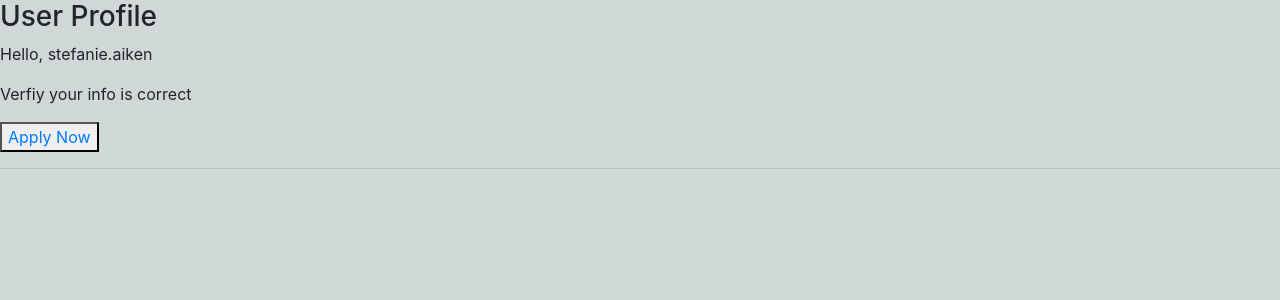
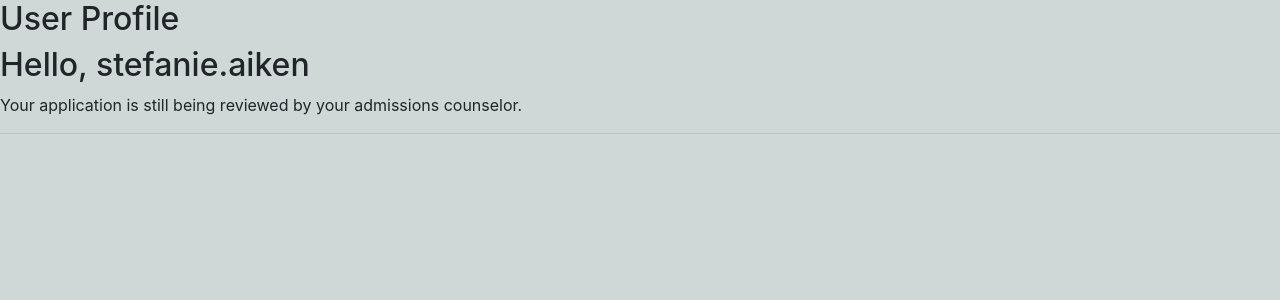
Before and after one commit to saiken86807/college-application-portal, a Django app: template appStatus/templates/appStatus/user.html in a window 1280 px wide. Shown: the part 56-356 px from the top of the page. Run offline with Django 3.2, Linux system fonts and the light colour scheme; the first user in the database is signed in; the template is opened without the code that fills it: most values are stand-ins (such as "Sample title", 1, 10 or a date in 2020); some libraries are stand-ins or nearby versions.

Commit message:
added logic for content based on status

```diff
--- a/appStatus/templates/appStatus/user.html
+++ b/appStatus/templates/appStatus/user.html
@@ -1,13 +1,21 @@
 {%  extends 'appStatus/main.html' %}
 {% block content %}
+{% load static %}
 <div container>
     <div>
-        <h3>User Profile</h3>
-        <p>Hello, {{user.username}}</p>
-        <p>Verfiy your info is correct</p>
+        <h2>User Profile</h2>
+        <h2>Hello, {{user.username}}</h2>
     </div>
+    <!-- <div>
+        <button><a href="{% url 'apply' %}">Apply Now</a></button>
+    </div> -->
     <div>
-        <button><a href="{% url 'apply' %}">Apply Now</a></button>
+        {% for applicant in applicants %}
+
+        {% if applicant.status == 'Pending' %}<h3>Your application is still being reviewed by your admissions counselor.</h3>{% elif applicant.major != NULL %}Your application is still being reviewed by your admissions counselor.{% elif applicant.status == 'Accepted' %}<h3>Congratulations on your acceptance to Aiken College!</h3> <img src="{% static '/images/congrats-with-confetti.jpg' %}" alt="">{% elif applicant.status == 'Denied' %}<h3>We regret to inform you that you have not been Accepted to Aiken College at this time.</h3>{% else %}<button><a href="{% url 'apply' %}">Apply Now</a></button>
+        {% endif %}
+
+        {% endfor %}
     </div>
 </div>
 
```
